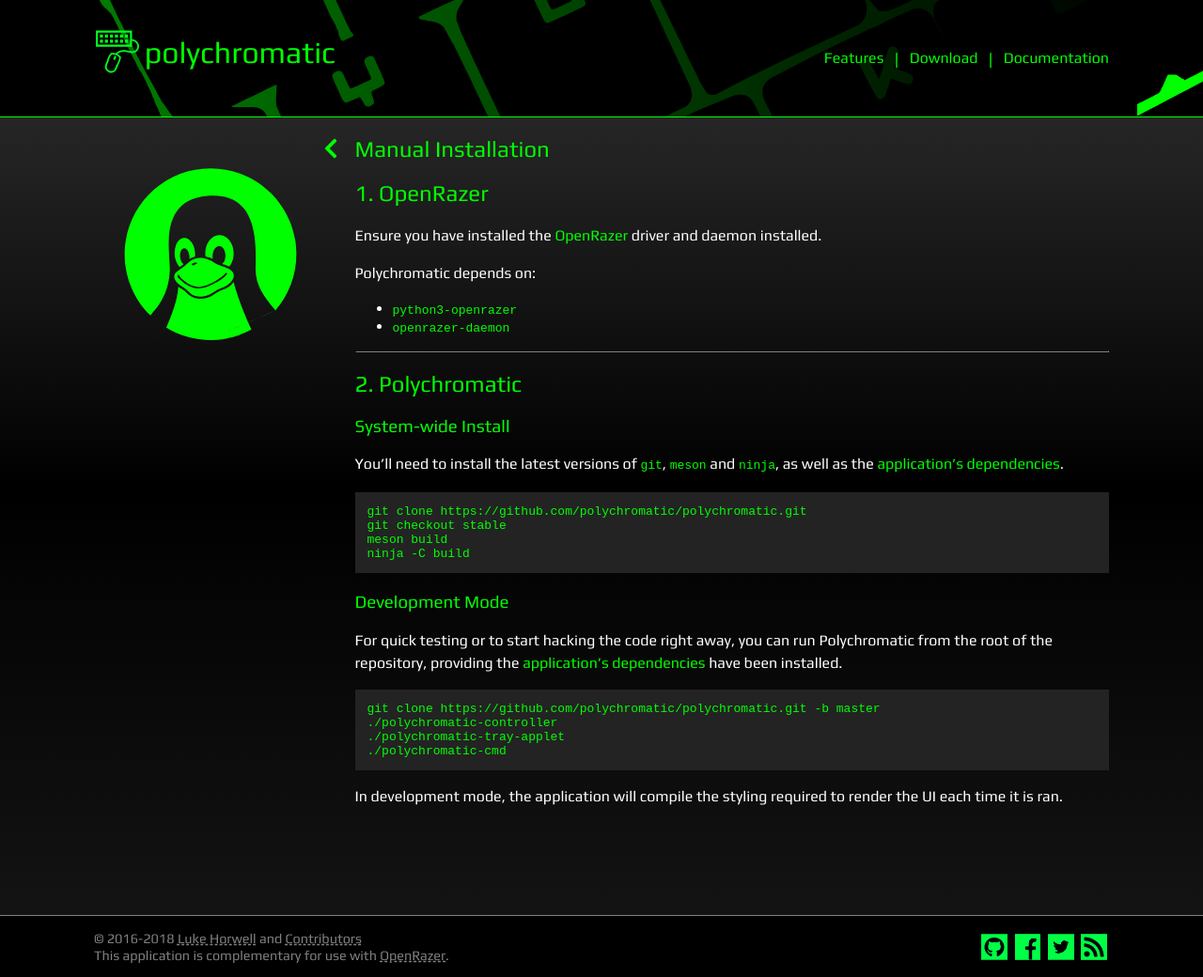
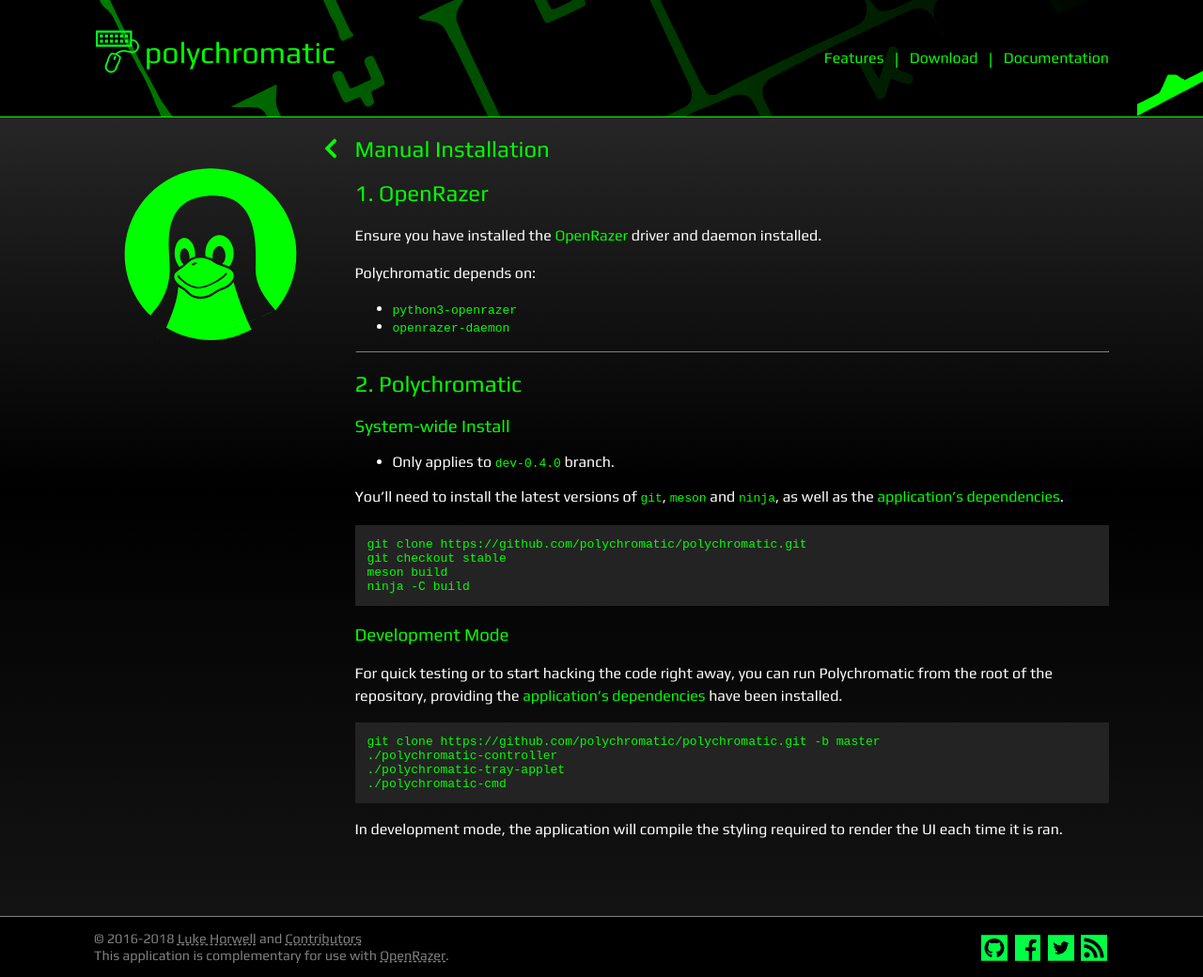
Before and after one commit to polychromatic/website, a Jekyll site: the page built from pages/download/manual.md, in a window 1280 px wide and 1040 px high. Shown: the whole window at 94% size. Built offline with Jekyll 4.4.1, drawn with Linux system fonts in a browser that asks for light colours.

Commit message:
Mention that meson/ninja is on dev-0.4.0 branch for now.

```diff
--- a/pages/download/manual.md
+++ b/pages/download/manual.md
@@ -20,6 +20,8 @@ Polychromatic depends on:
 ## 2. Polychromatic
 
 ### System-wide Install
+
+* Only applies to [`dev-0.4.0`](https://github.com/polychromatic/polychromatic/tree/dev-0.4.0) branch.
 
 You'll need to install the latest versions of `git`, `meson` and `ninja`, as well
 as the [application's dependencies](/docs/dependencies/).
```
